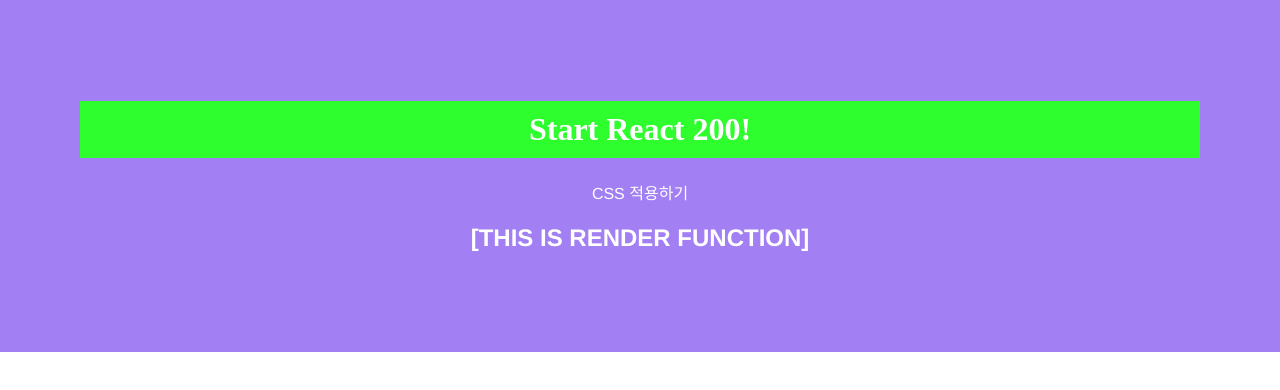
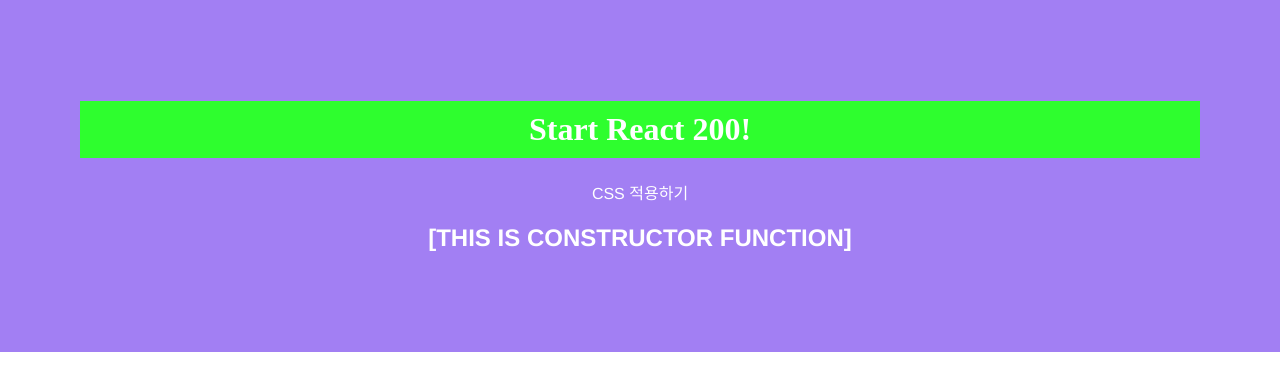
Before and after one commit to bion0625/react200, a React (Create React App) app in the folder client/: page / in a window 1280 px wide. Shown: the top 390 px of the page. Built offline with nearby package versions, Linux system fonts and the light colour scheme.

Commit message:
생명주기 함수 constructor(props) 사용하기

```diff
--- a/client/src/App.js
+++ b/client/src/App.js
@@ -1,6 +1,6 @@
 import React from 'react'
 import './App.css'
-import LifeCycleEx from './R004_LifeCycleEx';
+import LifeCycleEx from './R005_LifeCycleEx';
 
 function App() {
   return (
--- /dev/null
+++ b/client/src/R005_LifeCycleEx.js
@@ -0,0 +1,18 @@
+import React, {Component} from "react";
+
+class R005_LifeCycleEx extends Component {
+    constructor(props) {
+        super(props);
+        this.state = {};
+        console.log(`1. constructor Call`)
+    }
+
+    render() {
+        console.log(`3. render Call`)
+        return (
+            <h2>[THIS IS CONSTRUCTOR FUNCTION]</h2>
+        )
+    }
+}
+
+export default R005_LifeCycleEx;
```
